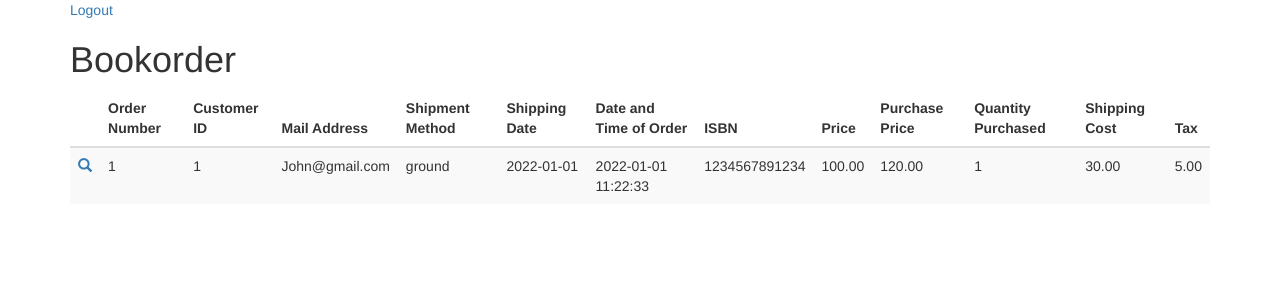
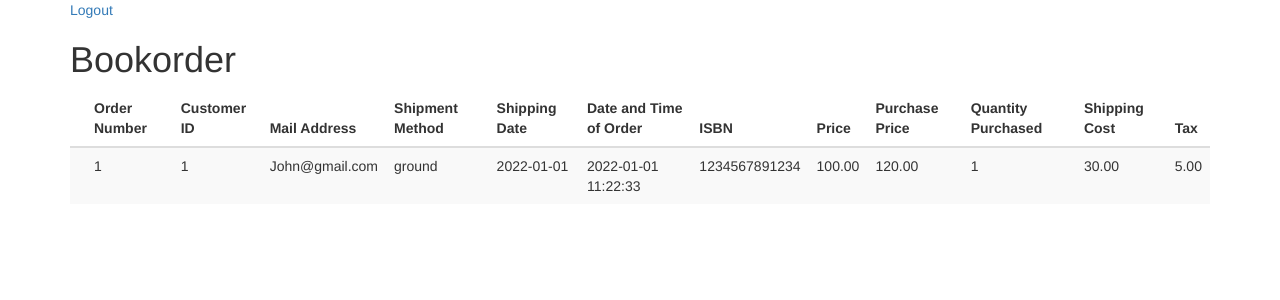
Before and after one commit to harrycwa127/DateBase_docker_lamp, a PHP site: page / in a window 1280 px wide. Shown: the top 300 px of the page. Run offline with PHP 8.4, Linux system fonts and the light colour scheme; a user stored in the database is signed in; data comes from the database, SQL or seed files in the repository; data that the repository does not hold is empty.

Commit message:
hidden search icon in get data table

```diff
--- a/www/index.php
+++ b/www/index.php
@@ -43,7 +43,8 @@ if (array_key_exists('is_logged', $_SESSION) === FALSE) {
         if($query->rowCount() > 0){
             while($row = $query->fetch()) {
                 echo '<tr>';
-                echo '<td><a href="#"><span class="glyphicon glyphicon-search"></span></a></td>';
+                // echo '<td><a href="#"><span class="glyphicon glyphicon-search"></span></a></td>';
+                echo '<td></td>';
 
                 foreach ($row as $key => $value) {
                     echo '<td>' . $value . '</td>';
```
